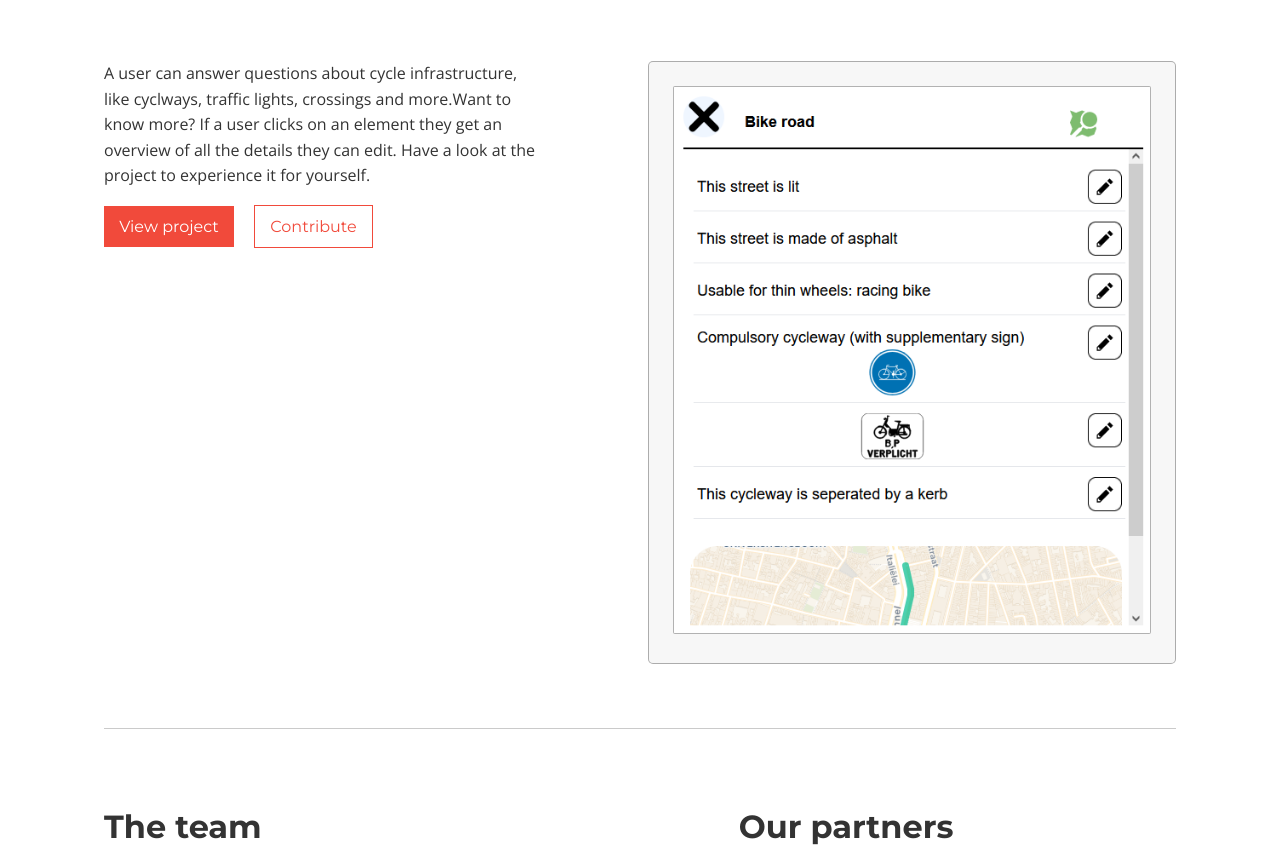
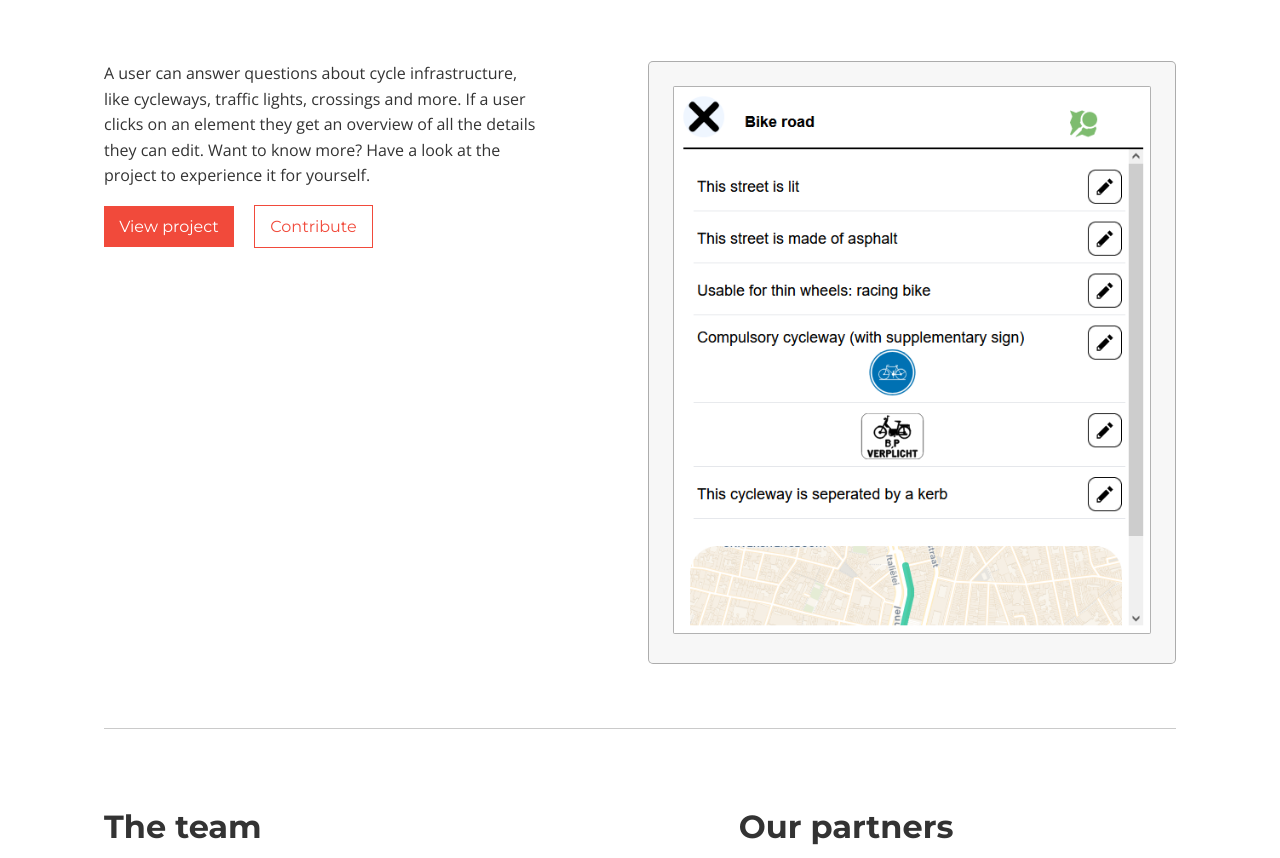
Before and after one commit to osoc21/BikeInfrastructure, a website built with Parcel: page src/index.html in a window 1280 px wide. Shown: the part 945-1803 px from the top of the page. Built offline with nearby package versions, Linux system fonts and the light colour scheme.

Commit message:
✏️ Fix typos

```diff
--- a/src/index.html
+++ b/src/index.html
@@ -195,10 +195,10 @@
           >
             <p>
               A user can answer questions about cycle infrastructure, like
-              cyclways, traffic lights, crossings and more.Want to know more? If
-              a user clicks on an element they get an overview of all the
-              details they can edit. Have a look at the project to experience it
-              for yourself.
+              cycleways, traffic lights, crossings and more. If a user clicks on
+              an element they get an overview of all the details they can edit.
+              Want to know more? Have a look at the project to experience it for
+              yourself.
             </p>
             <div class="button-group">
               <a
```
